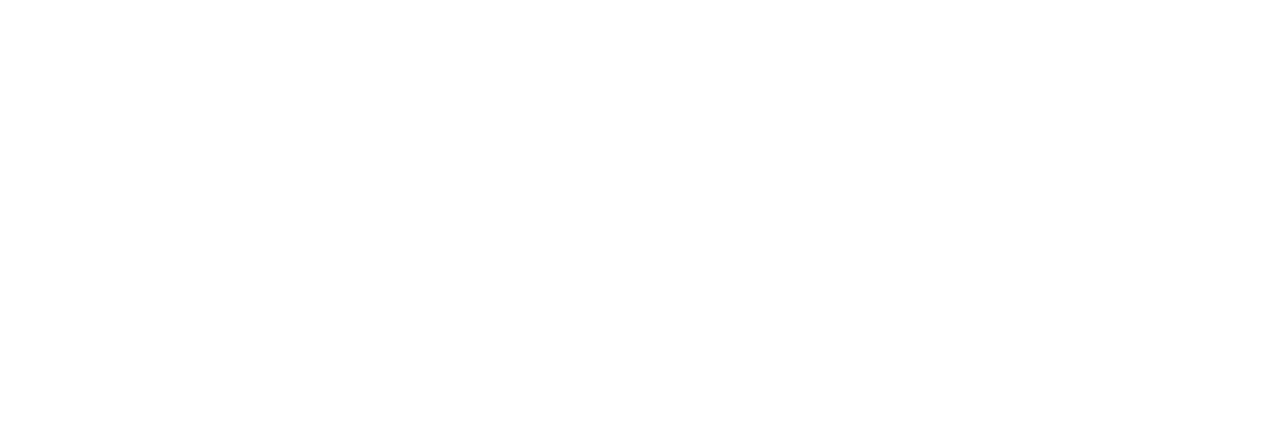
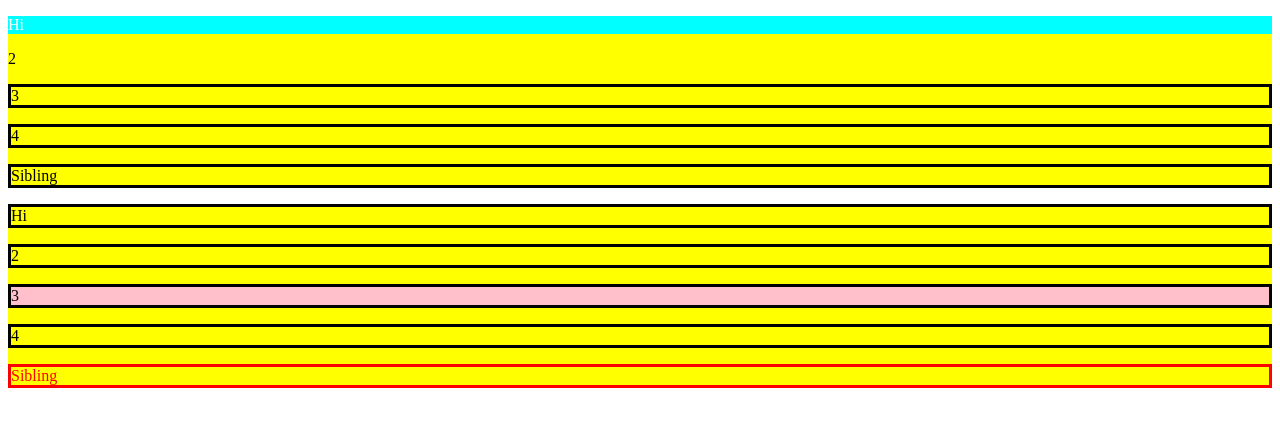
Before and after one commit to Ortezb/Portfolio3BrandonO, a plain HTML site: page public_html/index.html in a window 1280 px wide. Drawn offline with nearby package versions, Linux system fonts and the light colour scheme.

Commit message:
committing
committing some more

```diff
--- a/public_html/index.html
+++ b/public_html/index.html
@@ -9,11 +9,25 @@ and open the template in the editor.
         <title>TODO supply a title</title>
         <meta charset="UTF-8">
         <meta name="viewport" content="width=device-width, initial-scale=1.0">
+       <script src="https://ajax.googleapis.com/ajax/libs/jquery/2.1.3/jquery.min.js"></script>
     </head>
     <body>
-        <div>
+        <div class="yeah">
+            <p>Hi</p>
+            <p>2</p>
+            <p>3</p>
+            <p>4</p>
+            <p>Sibling</p>
+        </div>
 
+        <div class="yeah">
+            <p>Hi</p>
+            <p>2</p>
+            <p>3</p>
+            <p>4</p>
+            <p>Sibling</p>
+        </div>
 
-        </div>
+            <script type="text/javascript" src="script.js"></script>
     </body>
 </html>
--- a/public_html/script.js
+++ b/public_html/script.js
@@ -3,3 +3,16 @@
  * To change this template file, choose Tools | Templates
  * and open the template in the editor.
  */
+
+
+$('document').ready(function(){
+    $('.yeah').css('background-color', 'yellow');
+
+    $('div:last p:nth-child(3)').css('background-color', 'pink');
+
+    $('p:last').css('color', 'red');
+
+    $('p:gt(1)').css('border-style', 'solid');
+
+    $('p:first').css({'background-color':'cyan', 'color':'white'});
+});
```
Also changed, not shown: nbproject/private/private.xml (added, +10 -0 lines), 1 other file.
